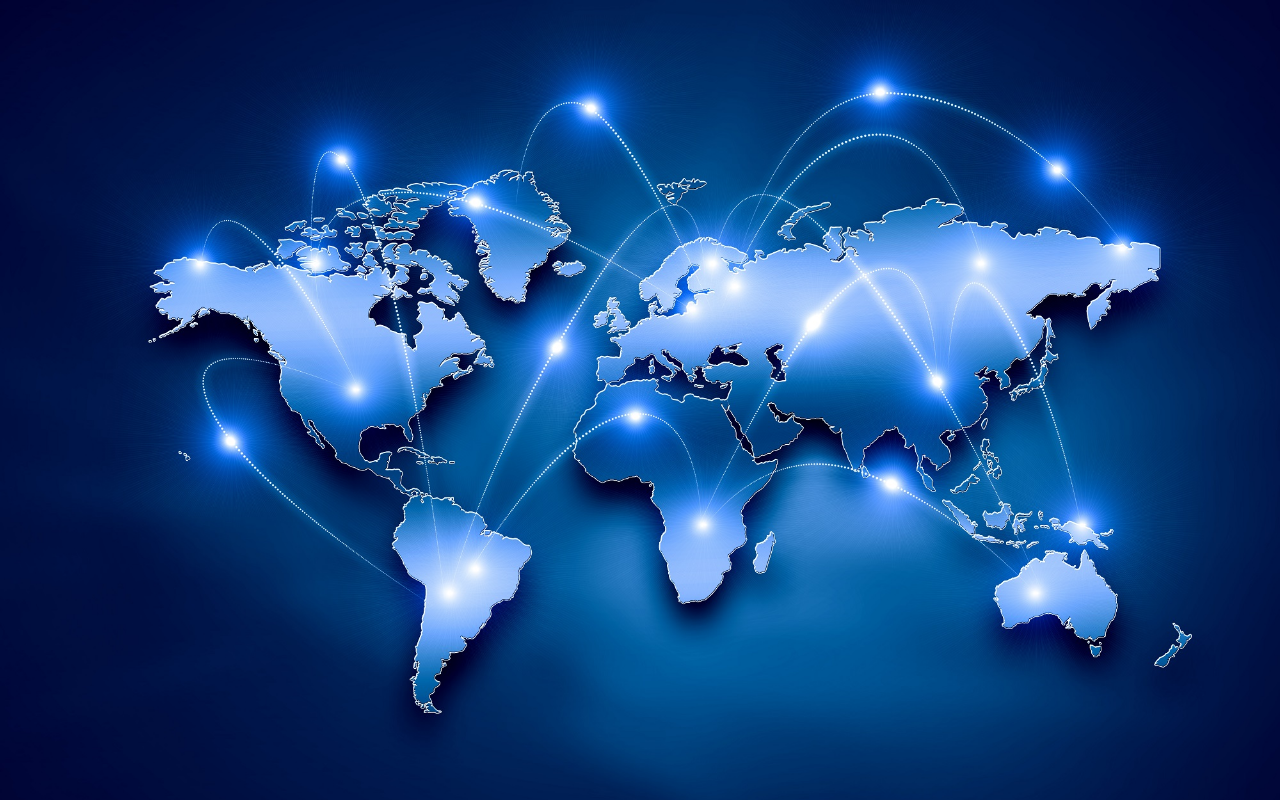
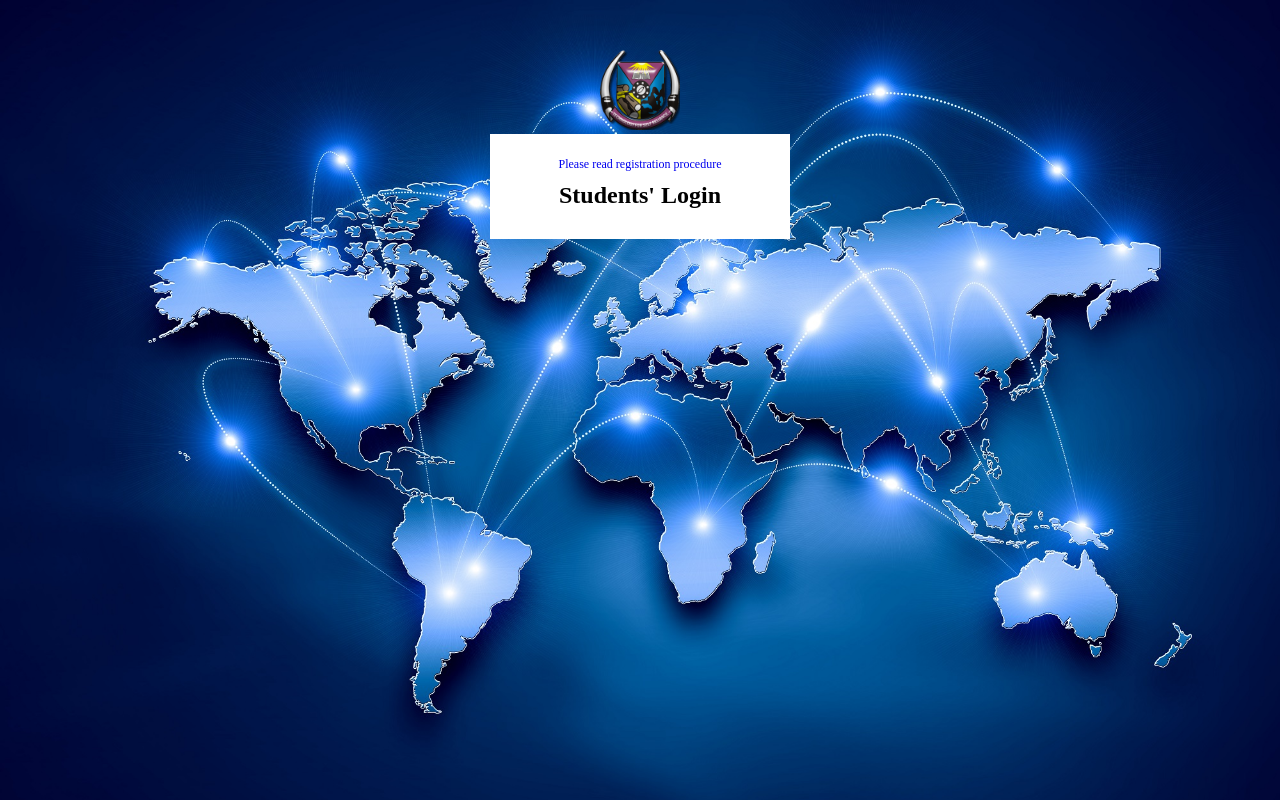
Before and after one commit to generahben/futa-portal-replica, a plain HTML site: page index.html in a window 1280 px wide. Drawn offline with Linux system fonts and the light colour scheme.

Commit message:
Added style to the page

```diff
--- a/assets/css/styles.css
+++ b/assets/css/styles.css
@@ -2,3 +2,30 @@ body {
     background-image: url('../images/1.jpg');
     background-size: cover;
 }
+p,h1 {
+    margin: 0;
+    padding: 0;
+}
+a {
+    text-decoration: none;
+    font-size: 12px;
+}
+main {
+    width: 300px;
+    margin: 20px auto;
+    text-align: center;
+}
+
+main img {
+    width: 80px;
+    margin-top: 10%;
+}
+
+section {
+    background-color: white;
+    padding: 20px;
+}
+
+#headingDescription {
+    margin: 10px 0;
+}
--- a/index.html
+++ b/index.html
@@ -8,5 +8,14 @@
 </head>
 <body>
 
+    <main>
+        <img src="/assets/images/smalllogo.png" alt="futa small logo">
+
+        <section>
+            <a href="#">Please read registration procedure</a>
+            <h1 id="headingDescription">Students' Login</h1>
+        </section>
+    </main>
+
 </body>
 </html>
```
